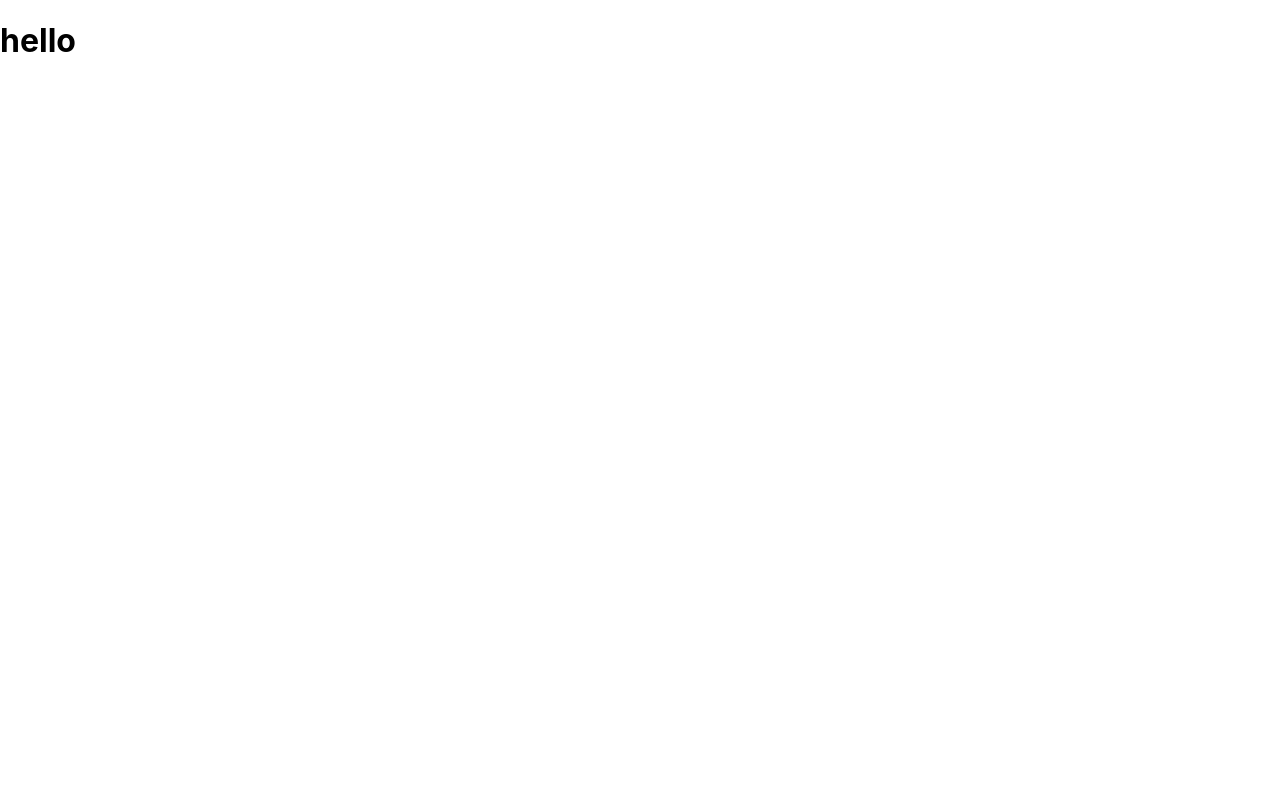
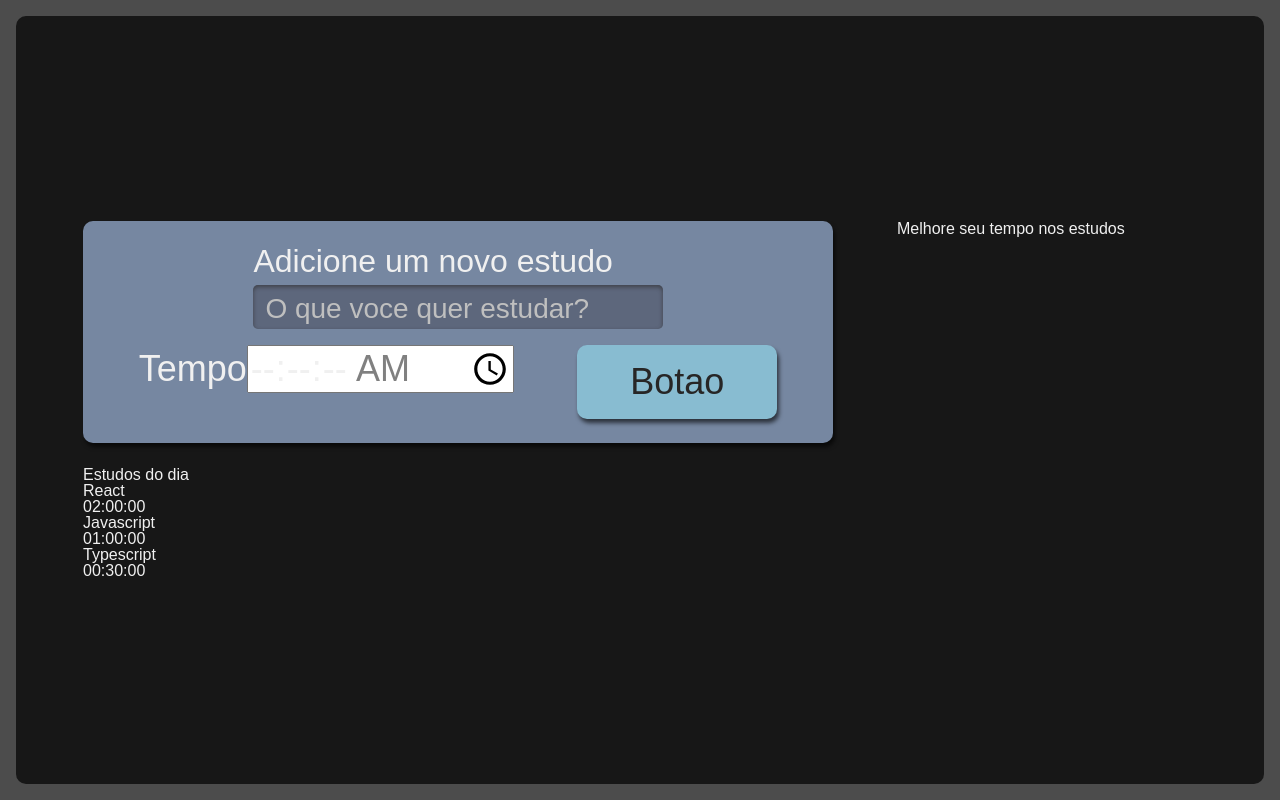
Before and after one commit to MGReboucas/study-time, a React (Create React App) app: page / in a window 1280 px wide. Built offline with nearby package versions, Linux system fonts and the light colour scheme.

Commit message:
adicionando estilo do formulario

```diff
--- a/package.json
+++ b/package.json
@@ -41,6 +41,7 @@
     ]
   },
   "devDependencies": {
-    "ajv": "^7.2.4"
+    "ajv": "^7.2.4",
+    "sass": "^1.82.0"
   }
 }
--- a/public/index.html
+++ b/public/index.html
@@ -10,35 +10,11 @@
       content="Web site created using create-react-app"
     />
     <link rel="apple-touch-icon" href="%PUBLIC_URL%/logo192.png" />
-    <!--
-      manifest.json provides metadata used when your web app is installed on a
-      user's mobile device or desktop. See https://developers.google.com/web/fundamentals/web-app-manifest/
-    -->
     <link rel="manifest" href="%PUBLIC_URL%/manifest.json" />
-    <!--
-      Notice the use of %PUBLIC_URL% in the tags above.
-      It will be replaced with the URL of the `public` folder during the build.
-      Only files inside the `public` folder can be referenced from the HTML.
-
-      Unlike "/favicon.ico" or "favicon.ico", "%PUBLIC_URL%/favicon.ico" will
-      work correctly both with client-side routing and a non-root public URL.
-      Learn how to configure a non-root public URL by running `npm run build`.
-    -->
-    <title>React App</title>
-    <link href="https://fonts.googleapis.com/css2?family=Inter:ital,opsz,wght@0,14..32,100..900;1,14..32,100..900&display=swap" rel="stylesheet">
+    <title>Study Time</title>
   </head>
   <body>
     <noscript>You need to enable JavaScript to run this app.</noscript>
     <div id="root"></div>
-    <!--
-      This HTML file is a template.
-      If you open it directly in the browser, you will see an empty page.
-
-      You can add webfonts, meta tags, or analytics to this file.
-      The build step will place the bundled scripts into the <body> tag.
-
-      To begin the development, run `npm start` or `yarn start`.
-      To create a production bundle, use `npm run build` or `yarn build`.
-    -->
   </body>
 </html>
--- a/src/App.tsx
+++ /dev/null
@@ -1,11 +0,0 @@
-import React from 'react';
-import logo from './logo.svg';
-import './App.css';
-
-function App() {
-  return (
-    <h1>hello</h1>
-  );
-}
-
-export default App;
--- /dev/null
+++ b/src/componentes/Formulario/index.jsx
@@ -0,0 +1,35 @@
+import './style.scss';
+import Botao from '../botao';
+
+
+function Formulario(){
+     return(
+          <form className="novaTarefa">
+               <div className="inputContainer">
+                    <label htmlFor="tarefa">Adicione um novo estudo</label>
+                     <input
+                         type="text"
+                         name="tarefa"
+                         id="tarefa"
+                         placeholder="O que voce quer estudar?"
+                         required
+                    />
+               </div>
+
+               <div className="inputConteiner">
+                    <label htmlFor="tempo">Tempo</label>
+                    <input
+                         type="time"
+                         step="1"
+                         name="tempo"
+                         id="tempo"
+                         min="00:00:00"
+                         max="01:30:00"
+                         required
+                    />
+               </div>
+               <Botao />
+          </form>
+     )
+}
+export default Formulario;
--- /dev/null
+++ b/src/componentes/Formulario/style.scss
@@ -0,0 +1,61 @@
+.novaTarefa {
+     display:flex;
+     flex-direction: column;
+     grid-area: nova-tarefa;
+     background-color: #7687A1;
+     border-radius: 10px;
+     box-shadow: 2px 4px 4px #0000009F;
+     padding: 12px;
+
+     .inputContainer {
+       display: flex;
+       flex-direction: column;
+       width: 100%;
+       margin-bottom: 16px;
+
+       label {
+         margin-bottom: 8px;
+         font-size: 1.25rem;
+       }
+
+       input {
+         width: 100%;
+         padding: 8px 12px 4px;
+         box-sizing: border-box;
+         border: unset;
+         border-radius: 5px;
+         background-color: #5D677C;
+         box-shadow: 0px 2px 4px #2D2B2B9F inset;
+
+         &::placeholder {
+           color: #BFBFBF;
+         }
+       }
+     }
+
+     @media screen and (min-width: 1280px) {
+       flex-direction: row;
+       flex-wrap: wrap;
+       justify-content: space-around;
+       font-size: 2.25rem;
+       padding: 24px;
+       box-sizing: border-box;
+
+       .inputContainer {
+         width: calc(60% - 12px);
+
+         &:last-of-type {
+           width: 40%;
+         }
+
+         label {
+           font-size: 2rem;
+         }
+
+         input {
+           height: 100%;
+           font-size: 1.75rem;
+         }
+       }
+     }
+   }
--- /dev/null
+++ b/src/componentes/Lista/index.jsx
@@ -0,0 +1,30 @@
+
+function Lista(){
+     const tarefas = [{
+               tarefa: 'React',
+               tempo: '02:00:00'
+          },
+          {
+               tarefa: 'Javascript',
+               tempo: '01:00:00'
+          },
+          {
+               tarefa: 'Typescript',
+               tempo: '00:30:00'
+          }
+     ]
+     return(
+          <aside>
+               <h2>Estudos do dia</h2>
+               <ul>
+                    {tarefas.map((item, index) => (
+                         <li key={index}>
+                              <h3>{ item.tarefa}</h3>
+                              <span>{item.tempo}</span>
+                         </li>
+                    ))}
+               </ul>
+          </aside>
+     )
+}
+export default Lista;
--- /dev/null
+++ b/src/componentes/botao/index.jsx
@@ -0,0 +1,9 @@
+import './style.scss';
+
+function Botao(){
+     return(
+          <button className="botao">Botao</button>
+     )
+}
+
+export default Botao;
--- /dev/null
+++ b/src/componentes/botao/style.scss
@@ -0,0 +1,25 @@
+.botao {
+     align-self: center;
+     background-color: #88bcd1;
+     border-radius: 10px;
+     box-shadow: 2px 4px 4px #0000009F;
+     color: #272626;
+     cursor: pointer;
+     font-size: 1.25rem;
+     padding: 16px;
+     width: 150px;
+
+     &:active {
+       background-color: #7CA6B7;
+       box-shadow: 2px 2px 4px #0000009F inset;
+     }
+   }
+
+   @media screen and (min-width: 1280px) {
+     .botao {
+       grid-column-start: span 2;
+       justify-self: center;
+       width: 200px;
+       font-size: 2.25rem;
+     }
+   }
--- a/src/index.css
+++ b/src/index.css
@@ -1,6 +1,5 @@
 body {
   margin: 0;
-  padding: 0;
   font-family: -apple-system, BlinkMacSystemFont, 'Segoe UI', 'Roboto', 'Oxygen',
     'Ubuntu', 'Cantarell', 'Fira Sans', 'Droid Sans', 'Helvetica Neue',
     sans-serif;
@@ -12,3 +11,99 @@ code {
   font-family: source-code-pro, Menlo, Monaco, Consolas, 'Courier New',
     monospace;
 }
+
+html, body, div, span, applet, object, iframe,
+h1, h2, h3, h4, h5, h6, p, blockquote, pre,
+a, abbr, acronym, address, big, cite, code,
+del, dfn, em, img, ins, kbd, q, s, samp,
+small, strike, strong, sub, sup, tt, var,
+b, u, i, center,
+dl, dt, dd, ol, ul, li,
+fieldset, form, label, legend,
+table, caption, tbody, tfoot, thead, tr, th, td,
+article, aside, canvas, details, embed,
+figure, figcaption, footer, header, hgroup,
+menu, nav, output, ruby, section, summary,
+time, mark, audio, video {
+	margin: 0;
+	padding: 0;
+	border: 0;
+	font-size: 100%;
+	font: inherit;
+	vertical-align: baseline;
+}
+/* HTML5 display-role reset for older browsers */
+article, aside, details, figcaption, figure,
+footer, header, hgroup, menu, nav, section {
+	display: block;
+}
+body {
+	line-height: 1;
+}
+ol, ul {
+	list-style: none;
+}
+blockquote, q {
+	quotes: none;
+}
+blockquote:before, blockquote:after,
+q:before, q:after {
+	content: '';
+	content: none;
+}
+table {
+	border-collapse: collapse;
+	border-spacing: 0;
+}
+
+
+input {
+	font-family: inherit;
+	font-size: inherit;
+	font-weight: inherit;
+	color: inherit;
+}
+
+button {
+	border: unset;
+	background-color: unset;
+	font-family: inherit;
+	font-size: inherit;
+	font-weight: inherit;
+	color: inherit;
+}
+
+@import url('https://fonts.googleapis.com/css2?family=Manjari&display=swap');
+
+body {
+	display: flex;
+	justify-content: center;
+	font-family: 'Manjari', sans-serif;
+	color: #F0F0F0;
+	background-color: #4C4C4C;
+	height: 100%;
+	width: 100%;
+	padding: 16px;
+	box-sizing: border-box;
+}
+
+#root {
+	width: 100%;
+}
+
+::-webkit-scrollbar {
+	width: 8px;
+}
+
+::-webkit-scrollbar-track {
+	background: unset;
+}
+
+::-webkit-scrollbar-thumb {
+	border-radius: 4px;
+	background: #888;
+}
+
+::-webkit-scrollbar-thumb:hover {
+	background: #555;
+}
--- a/src/index.tsx
+++ b/src/index.tsx
@@ -1,7 +1,7 @@
 import React from 'react';
 import ReactDOM from 'react-dom/client';
 import './index.css';
-import App from './App';
+import App from './pages/App';
 import reportWebVitals from './reportWebVitals';
 
 const root = ReactDOM.createRoot(
@@ -12,8 +12,4 @@ root.render(
     <App />
   </React.StrictMode>
 );
-
-// If you want to start measuring performance in your app, pass a function
-// to log results (for example: reportWebVitals(console.log))
-// or send to an analytics endpoint. Learn more: https://bit.ly/CRA-vitals
 reportWebVitals();
--- /dev/null
+++ b/src/pages/App.tsx
@@ -0,0 +1,15 @@
+import '../App.css';
+import './style.scss';
+import Formulario from '../componentes/Formulario';
+import Lista from '../componentes/Lista';
+
+function App() {
+  return (
+    <div className="AppStyle">
+      <h1>Melhore seu tempo nos estudos</h1>
+      <Formulario />
+      <Lista />
+    </div>
+  );
+}
+export default App;
--- /dev/null
+++ b/src/pages/style.scss
@@ -0,0 +1,30 @@
+.AppStyle {
+     display: grid;
+     grid-template-rows: min-content min-content auto;
+     grid-template-areas:
+     "nova-tarefa"
+     "cronometro"
+     "tarefas"
+     ;
+     row-gap: 24px;
+     min-width: 320px;
+     min-height: calc(100vh - 32px);
+     width: 100%;
+     padding: 32px;
+     box-sizing: border-box;
+     border-radius: 10px;
+     background-color: #171717;
+
+     @media screen and (min-width:1280px)  {
+       grid-template-areas:
+       "nova-tarefa tarefas"
+       "cronometro tarefas"
+       ;
+       column-gap: 64px;
+       grid-template-rows: min-content min-content;
+       grid-template-columns: 750px 300px;
+       justify-content: center;
+       align-content: center;
+       padding: 64px;
+     }
+   }
```
Also changed, not shown: 2 other files (tests, documents, lock files or other folders).
